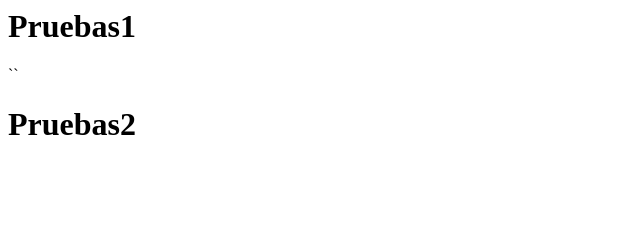
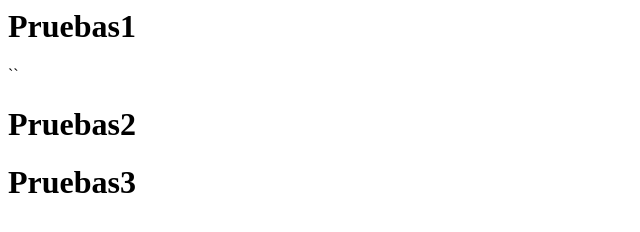
Before and after one commit to SRGIO222/mi-primer-repo-cloud, a plain HTML site: page index.html in a window 1280 px wide. Shown: the whole page, without its empty margins (0-640 px from the left). Drawn offline with Linux system fonts and the light colour scheme.

Commit message:
pruebas2

```diff
--- a/index.html
+++ b/index.html
@@ -1,3 +1,4 @@
 <h1>Pruebas1</h1>
 ``
 <h1>Pruebas2</h1>
+<h1>Pruebas3</h1>
```
